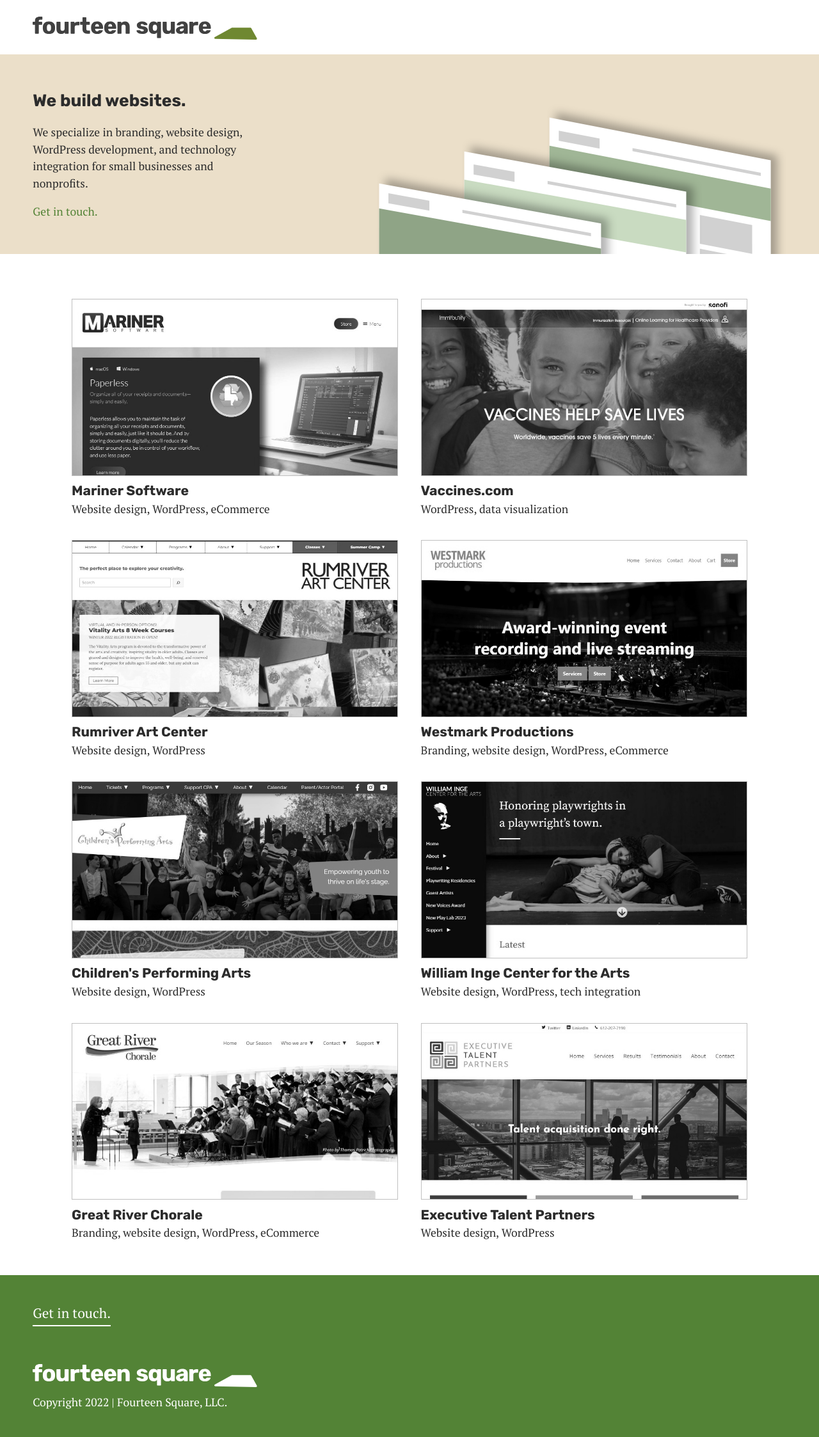
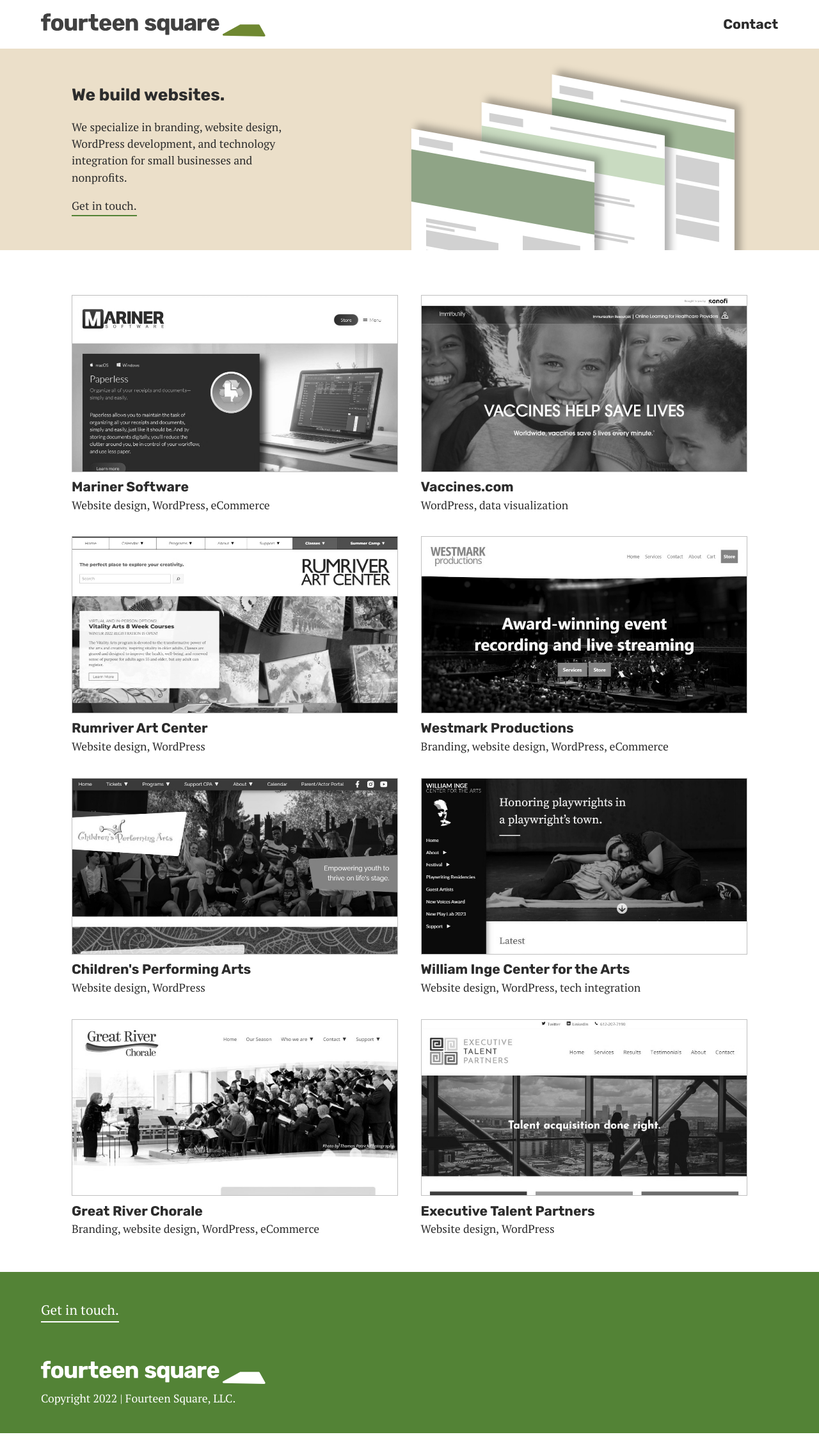
Before and after one commit to ryanaripley/fourteensquare, a Jekyll site: the page built from index.md, in a window 1280 px wide. Shown: the whole page at 64% size. Built offline with Jekyll 4.4.1, drawn with Linux system fonts in a browser that asks for light colours.

Commit message:
Update styles for mobile:

```diff
--- a/_includes/header.html
+++ b/_includes/header.html
@@ -1,16 +1,10 @@
 <header class="site-header">
-  <!-- <nav class="site-navigation">
-    <ul>
-      <li><a href="{{ site.baseurl }}/work">Work</a></li>
-      <li><a href="{{ site.baseurl }}/about">About</a></li>
-      <li><a href="{{ site.baseurl }}/contact">Contact</a></li>
-      <li><a href="{{ site.baseurl }}/blog">Blog</a></li>
-    </ul>
-  </nav> -->
-
   <h1 class="site-title">
     <a href="{{ site.baseurl }}/">
       {% include logo.html %}
     </a>
   </h1>
+  <div class="header-contact">
+    <a href="mailto:ryan@fourteensquare.com">Contact</a>
+  </div>
 </header>
--- a/_scss/_hero.scss
+++ b/_scss/_hero.scss
@@ -1,22 +1,43 @@
 .hero {
   background: $color__brown;
-  padding: 2em 0;
-  position: relative;
+  padding: 0;
   overflow: hidden;
   margin-bottom: 4em;
 
+  .hero-inside {
+    margin: 0 auto;
+    max-width: $width__desktop;
+    position: relative;
+    width: $width__mobile;
+  }
+
   .hero-text {
     max-width: 20em;
-    margin-left: 4%;
-    padding:0;
-    width: 92%;
+    padding: 2em 0 3em;
+
+    @media (min-width: $bp-medium) {
+      padding: 2em 0;
+    }
+
+    a, a:visited {
+      border-bottom: 2px solid $color__green;
+      color: $color__black;
+      display: inline-table;
+      padding-bottom: .05em;
+      opacity: 1;
+      transition: opacity .05s ease-in-out;
+    }
+    a:hover, a:target {
+      opacity: .8;
+    }
   }
 
   .hero-illustration {
     position: absolute;
     width: 50%;
-    right: 4%;
-    top: 25%;
+    right: 0;
+    bottom: -10%;
+    max-width: 30em;
 
     svg {
       max-width: 100%;
--- a/_scss/_project-list.scss
+++ b/_scss/_project-list.scss
@@ -4,15 +4,15 @@
 
 .project-list {
   list-style-type: none;
-  max-width: 60em;
+  max-width: $width__desktop;
   margin-left: auto;
   margin-right: auto;
   padding:0;
-  width: 92%;
+  width: $width__mobile;
   display: grid;
   gap: 2em;
 
-  @media (min-width: 800px) {
+  @media (min-width: $bp-medium) {
     grid-template-columns: 1fr 1fr;
   }
 }
@@ -21,13 +21,16 @@
 }
 
 .project-screenshot {
-  filter: grayscale(100%);
-  transition: all .15s ease-in-out;
   border: 1px solid rgb(192, 192, 192);
 
-  &:hover {
-    filter: grayscale(0%);
-    transform: scale(1.02);
+  @media (min-width: $bp-medium) {
+    filter: grayscale(100%);
+    transition: all .15s ease-in-out;
+
+    &:hover {
+      filter: grayscale(0%);
+      transform: scale(1.02);
+    }
   }
 }
 
--- a/_scss/_site-footer.scss
+++ b/_scss/_site-footer.scss
@@ -2,7 +2,7 @@
   background: $color__green;
   margin: 0;
   color: white;
-  padding: 2.5em 4%;
+  padding: 2.5em $margin;
 
   .footer-contact {
     margin-top: 0;
--- a/_scss/_site-header.scss
+++ b/_scss/_site-header.scss
@@ -1,17 +1,26 @@
 .site-header {
   @include group;
-  padding: 1.5em 4% .8em;
+  display: flex;
+  align-items: center;
+  padding: 1.2em $margin .6em;
   text-align: center;
 
+  @media (min-width: $bp-medium) {
+  }
+
   .site-title {
-    margin: 0;
+    margin: 0 auto 0 0;
     padding: 0;
+    max-width: 60%;
+
+    @media (min-width: $bp-medium) {
+      max-width: 10em;
+    }
   }
 
   .site-title a {
     margin: 0;
     padding: 0;
-    display: block;
     opacity: 1;
     transition: opacity 0.05s ease-in-out;
   }
@@ -22,49 +31,33 @@
   }
 
   .site-title a svg {
-    max-width: 10em;
+    width: 100%;
     height: auto;
   }
 
-}
+  .header-contact {
+    transform: translateY(-.3em);
 
-@media (min-width: $bp-medium) {
-  .site-header {
-    display: flex;
+    a, a:visited {
+      font-family: "Rubik", sans-serif;
+      font-size: 1.2em;
+      font-weight: bold;
+      color: $color__black;
+      transition: opacity .05s ease-in-out;
+    }
+    a:hover, a:target {
+      opacity: .7;
+    }
   }
-}
 
-.site-navigation ul {
-  margin-bottom: 1em;
-  padding: 0;
-}
-
-.site-navigation ul li {
-  display: inline;
-}
-
-.site-navigation a,
-.site-navigation a:visited {
-  color: white;
-  font-size: 0.9em;
-  display: inline-block;
-  padding: 0.3em 1em;
-  opacity: 1;
-  transition: opacity 0.1s ease-in-out;
-}
-
-.site-navigation a:hover,
-.site-navigation a:target {
-  opacity: 0.7;
 }
 
 .page-title {
   font-size: 1.4em;
   padding: 0 2%;
   text-align: center;
-}
-@media (min-width: 800px) {
-  .page-title {
+
+  @media (min-width: 800px) {
     font-size: 1.8em;
     padding: 0 14%;
   }
--- a/_scss/_typography.scss
+++ b/_scss/_typography.scss
@@ -1,5 +1,5 @@
 body {
-  color: #2C2C2C;
+  color: $color__black;
   font-family: "PT Serif", serif;
   font-size: 14px;
   font-weight: 300;
--- a/_scss/_variables-mixins.scss
+++ b/_scss/_variables-mixins.scss
@@ -1,6 +1,12 @@
 $padding: 3rem;
+$margin: 5%;
+
+$width__mobile: 100% - ($margin * 2);
+$width__desktop: 60em;
+
 $color__green: #538336;
 $color__brown: #EBDFC9;
+$color__black: #2C2C2C;
 
 $bp-medium: 680px;
 $bp-large: 1000px;
--- a/index.md
+++ b/index.md
@@ -2,13 +2,15 @@
 layout: default
 ---
 <section class="hero">
-  <div class="hero-text">
-    <h2>We build websites.</h2>
-    <p>We specialize in branding, website design, WordPress development, and technology integration for small businesses and nonprofits.</p>
-    <p><a href="mailto:ryan@fourteensquare.com">Get in touch.</a></p>
-  </div>
-  <div class="hero-illustration">
-    {% include hero-illustration.html %}
+  <div class="hero-inside">
+    <div class="hero-text">
+      <h2>We build websites.</h2>
+      <p>We specialize in branding, website design, WordPress development, and technology integration for small businesses and nonprofits.</p>
+      <p><a href="mailto:ryan@fourteensquare.com">Get in touch.</a></p>
+    </div>
+    <div class="hero-illustration">
+      {% include hero-illustration.html %}
+    </div>
   </div>
 </section>
 
```
